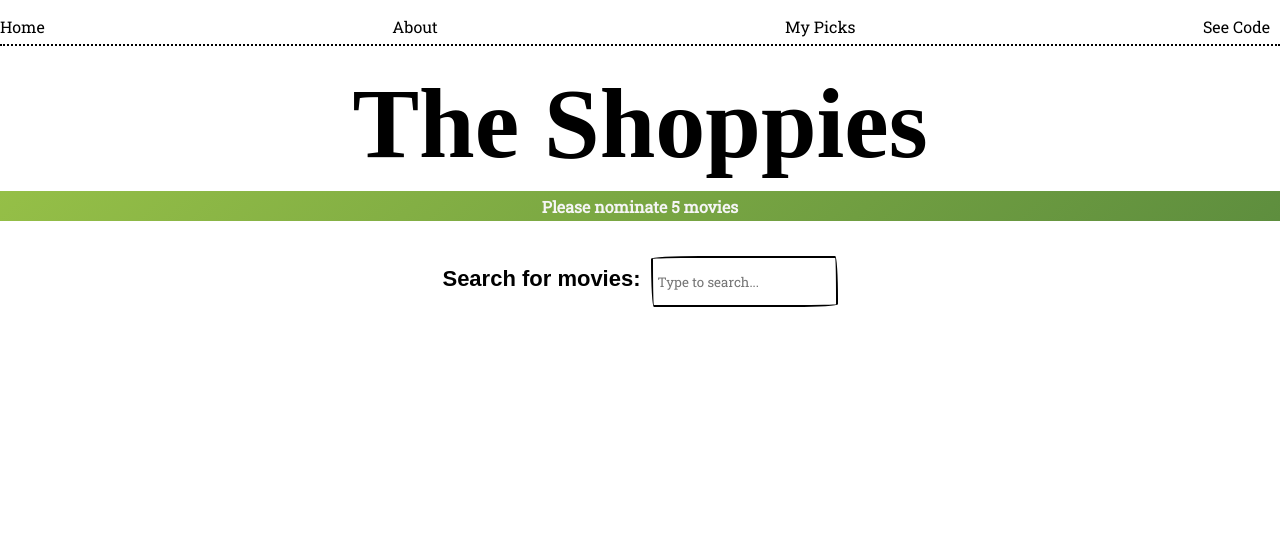
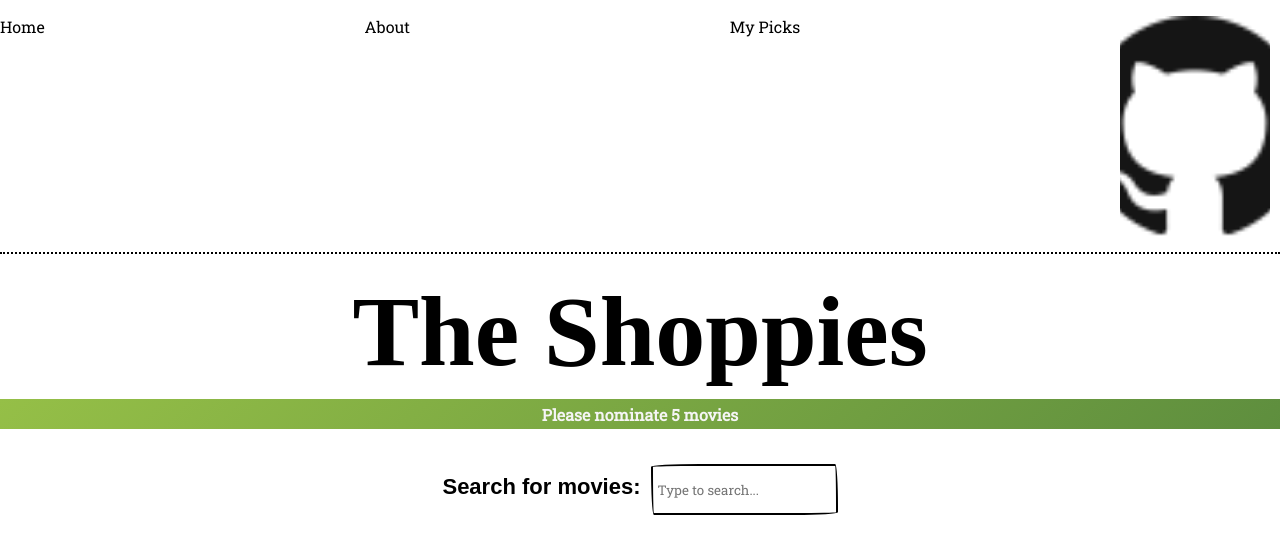
Before and after one commit to Astra-Gal/giulia_galastro_the_shoppies_frontend, a React (Create React App) app: page / in a window 1280 px wide. Shown: the top 554 px of the page. Built offline with nearby package versions, Linux system fonts and the light colour scheme; no server answers; a web font is replaced by a local one.

Commit message:
improved security on target blank link

```diff
--- a/src/components/NavBar.js
+++ b/src/components/NavBar.js
@@ -1,5 +1,6 @@
 import React from 'react';
 import { Link } from 'react-router-dom';
+import GitHubLogo from '../assets/GitHubLogo.png';
 import './NavBar.css';
 
 const NavBar = () => {
@@ -25,9 +26,10 @@ const NavBar = () => {
           <li>
             <a
               href="https://github.com/Astra-Gal/giulia_galastro_the_shoppies_frontend"
-              className="navlink"
+              rel="noopener noreferrer"
+              target="_blank"
             >
-              See Code
+              <img src={GitHubLogo} className="GitHubLogo" />
             </a>
           </li>
         </ul>
```
